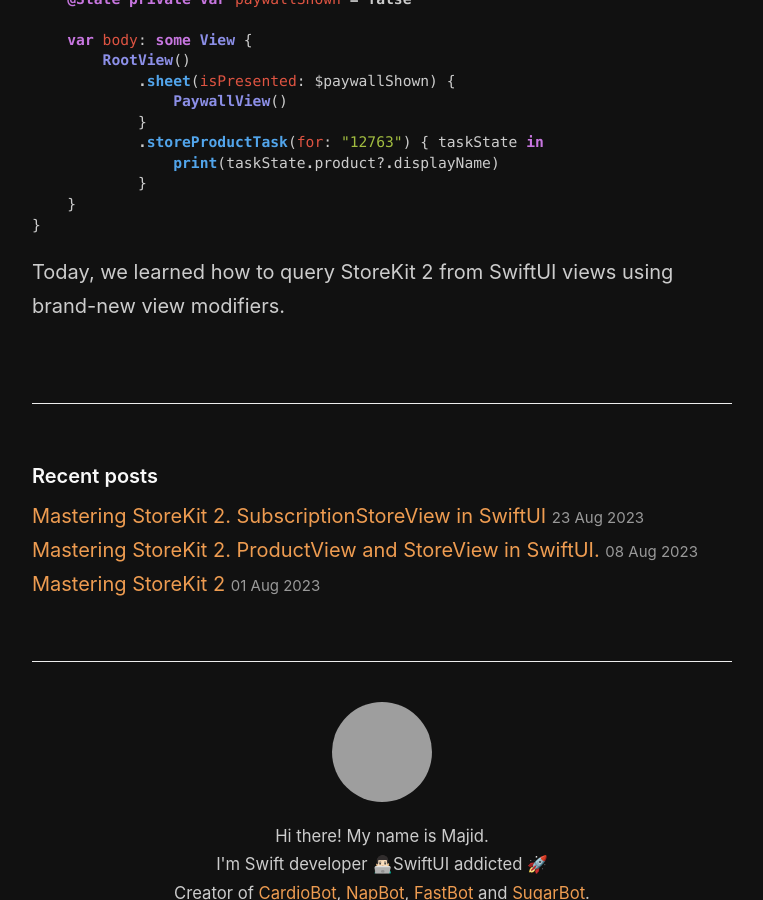
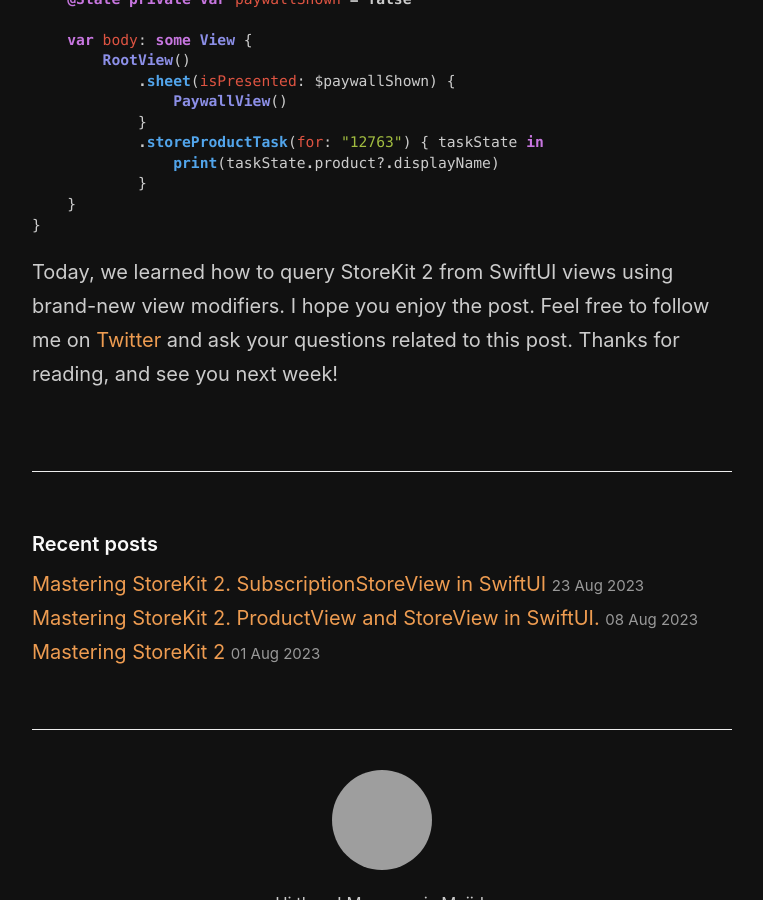
Before and after one commit to mecid/mecid.github.io, a Jekyll site: the page built from _posts/2023-08-30-mastering-storekit2-swiftui-view-modifiers.md, in a window 1280 px wide and 900 px high, scrolled down 3095 px, cut to the strip 0-900 px from the top of the window. Shown: the whole strip, without its empty margins (258-1021 px from the left). Built offline with Jekyll 4.4.1, drawn with Linux system fonts in a browser that asks for light colours; grey boxes are pictures that could not be loaded.

Commit message:
conclusion tuned in the storekit view modifiers post

````diff
--- a/_posts/2023-08-30-mastering-storekit2-swiftui-view-modifiers.md
+++ b/_posts/2023-08-30-mastering-storekit2-swiftui-view-modifiers.md
@@ -105,4 +105,4 @@ struct ContentView: View {
 }
 ```
 
-Today, we learned how to query StoreKit 2 from SwiftUI views using brand-new view modifiers.
+Today, we learned how to query StoreKit 2 from SwiftUI views using brand-new view modifiers. I hope you enjoy the post. Feel free to follow me on [Twitter](https://twitter.com/mecid) and ask your questions related to this post. Thanks for reading, and see you next week!
````
